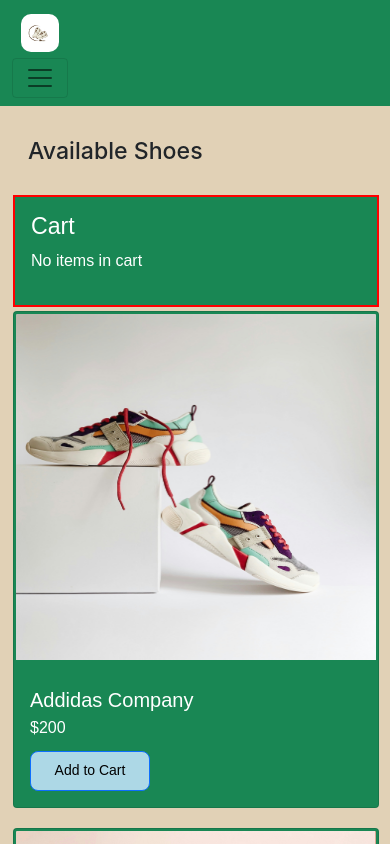
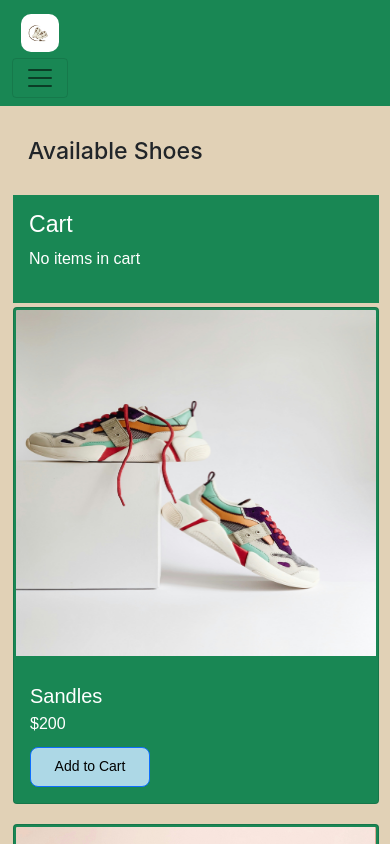
Before and after one commit to Hussain-0408/online-shoes-store, a React (Create React App) app: page / in a window 390 px wide. Built offline with nearby package versions, Linux system fonts and the light colour scheme.

Commit message:
delete border

```diff
--- a/src/components/ShoesContainer.js
+++ b/src/components/ShoesContainer.js
@@ -9,7 +9,7 @@ import '../styles/Shoes.css';
 
 function ShoesContainer() {
   const cardsData = [
-    { name: "Addidas Company", price: 200, img: img2 },
+    { name: "Sandles", price: 200, img: img2 },
     { name: "Oxer Company", price: 500, img: img3 },
     { name: "Loafers", price: 400, img: img4 },
     { name: "Sneakers", price: 300, img: img5 },
@@ -110,7 +110,7 @@ function ShoesContainer() {
                           <p className='mt-2 '>{item.name}</p>
                           <p className='mt-2'>Price: ${item.price}</p>
                         </div>
-                        <div className='d-flex  p-1 buttons border   '>
+                        <div className='d-flex  p-1 buttons    '>
                           <div className=' chaild-buttons '>
                             <button onClick={() => decreaseQty(item)} className='border rounded-2 '>-</button>
                             <span className="mx-2">{item.quantity}</span>
--- a/src/styles/Shoes.css
+++ b/src/styles/Shoes.css
@@ -128,13 +128,10 @@
         display: flex;
         flex-direction: column;
         width: 100%;
-        border: 2px solid red;
     }
     .image-name{
         width: 1rem;
-        /* justify-content: space-around; */
-        /* gap: 2px; */
-        border: 1px solid red;
+
         margin-top: 0px;
 
     }
```
